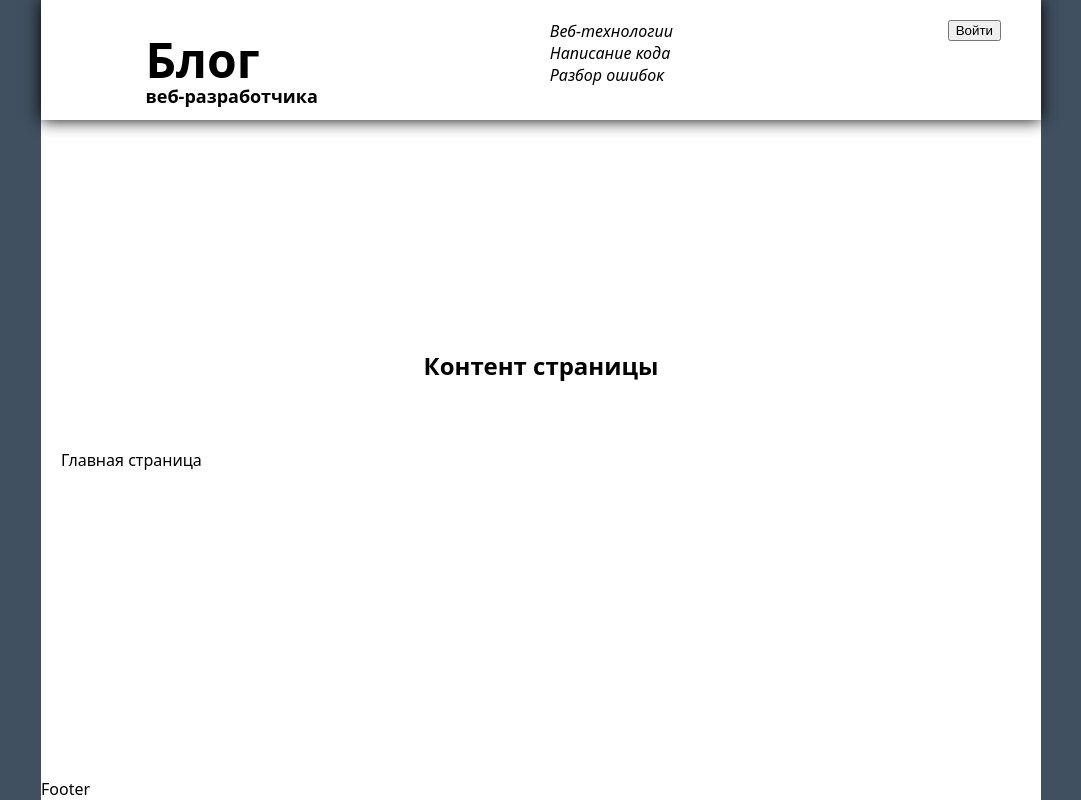
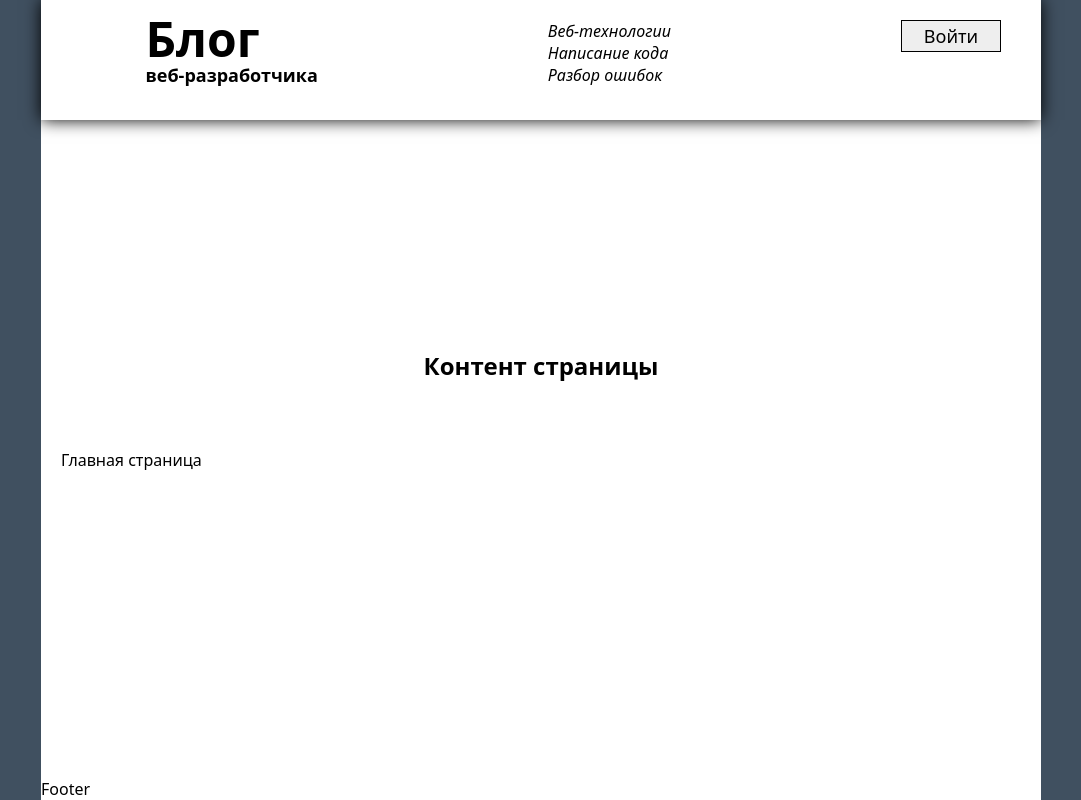
Before and after one commit to helga2lip/blog-react, a React (Vite) app: page / in a window 1280 px wide. Shown: the whole page, without its empty margins (99-1180 px from the left). Built offline with nearby package versions, Linux system fonts and the light colour scheme; a web font is replaced by a local one.

Commit message:
функционал шапки

```diff
--- a/src/components/header/components/control-panel/control-panel.jsx
+++ b/src/components/header/components/control-panel/control-panel.jsx
@@ -1,26 +1,42 @@
 import { Icon } from '../../../../components'
+import { Link, useNavigate } from 'react-router-dom'
 import styled from 'styled-components'
 
 const RightAligned = styled.div`
 display: flex;
 justify-content: flex-end;
 `;
-const Button = styled.button`
+const StyledLink = styled(Link)`
 width: 100px;
 height: 32px;
+display: flex;
+justify-content: center;
+align-items: center;
 font-size: 18px;
+border: 1px solid black;
+background-color: #eeeeee;
+`;
+
+const StyledButton = styled.div`
+&:hover {
+cursor: pointer;
+}
 `;
 
 const ControlPanelContainer = ({ className }) => {
+  const navigate = useNavigate();
+
   return (
     <div className={className}>
       <RightAligned>
-        <button>Войти</button>
+        <StyledLink to="./login">Войти</StyledLink>
       </RightAligned>
       <RightAligned>
-        <Icon id="fa-backward" margin="10px 0 0 0" />
-        <Icon id="fa-file-text-o" margin="10px 0 0 20px" />
-        <Icon id="fa-users" margin="10px 0 0 20px" />
+        <StyledButton onClick={() => navigate(-1)}>
+          <Icon id="fa-backward" margin="10px 0 0 0" />
+        </StyledButton>
+        <Link to="post"><Icon id="fa-file-text-o" margin="10px 0 0 20px" /></Link>
+        <Link to="users"><Icon id="fa-users" margin="10px 0 0 20px" /></Link>
       </RightAligned>
     </div>
   )
--- a/src/components/header/components/logo/logo.jsx
+++ b/src/components/header/components/logo/logo.jsx
@@ -1,4 +1,5 @@
 import { Icon } from '../../../../components'
+import { Link } from 'react-router-dom'
 import styled from "styled-components";
 
 const LargeText = styled.div`
@@ -14,15 +15,16 @@ font-weight: bold;
 `;
 
 const LogoContainer = ({ className }) => (
-  <div className={className}>
+  <Link className={className} to="/">
     <Icon id="fa-code" size="70px" margin="0 10px 0 0" />
     <div>
       <LargeText>Блог</LargeText>
       <SmallText>веб-разработчика</SmallText>
     </div>
-  </div>
+  </Link>
 )
 
 export const Logo = styled(LogoContainer)`
-      display: flex;
+  margin-top: -21px;
+  display: flex;
       `;
--- a/src/index.css
+++ b/src/index.css
@@ -24,3 +24,8 @@ body {
   background-color: #405060;
   height: 100%;
 }
+
+a {
+  color: #000000;
+  text-decoration: none;
+}
```
